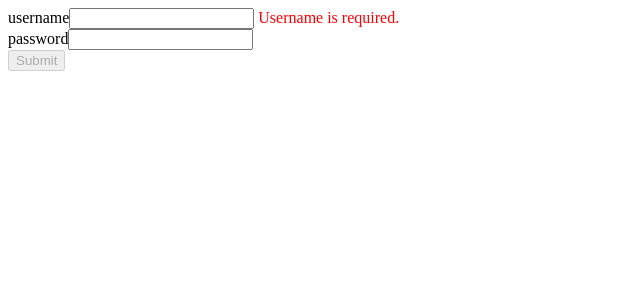
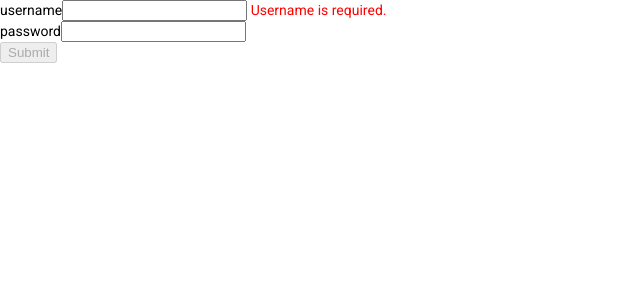
Before and after one commit to omar-alsaheb/angular1, an Angular app: page / in a window 1280 px wide. Shown: the top 300 px of the page, without its empty margins (0-640 px from the left). Built offline with nearby package versions, Linux system fonts and the light colour scheme.

Commit message:
add angular material & fix api url

```diff
--- a/angular.json
+++ b/angular.json
@@ -27,6 +27,7 @@
               "src/assets"
             ],
             "styles": [
+              "./node_modules/@angular/material/prebuilt-themes/indigo-pink.css",
               "src/styles.css"
             ],
             "scripts": []
@@ -94,6 +95,7 @@
               "src/assets"
             ],
             "styles": [
+              "./node_modules/@angular/material/prebuilt-themes/indigo-pink.css",
               "src/styles.css"
             ],
             "scripts": []
--- a/package.json
+++ b/package.json
@@ -11,10 +11,12 @@
   "private": true,
   "dependencies": {
     "@angular/animations": "~13.3.0",
+    "@angular/cdk": "^13.3.7",
     "@angular/common": "~13.3.0",
     "@angular/compiler": "~13.3.0",
     "@angular/core": "~13.3.0",
     "@angular/forms": "~13.3.0",
+    "@angular/material": "^13.3.7",
     "@angular/platform-browser": "~13.3.0",
     "@angular/platform-browser-dynamic": "~13.3.0",
     "@angular/router": "~13.3.0",
--- a/src/app/app.component.ts
+++ b/src/app/app.component.ts
@@ -1,10 +1,20 @@
-import { Component } from '@angular/core';
-
+import { Component, OnInit } from '@angular/core';
+import { Location } from '@angular/common';
+import { environment } from '../environments/environment';
 @Component({
   selector: 'app-root',
   templateUrl: './app.component.html',
   styleUrls: ['./app.component.css']
 })
-export class AppComponent {
+export class AppComponent implements OnInit{
   title = 'angular1';
+  location: Location;
+
+  ngOnInit() {
+    // if (environment.production) {
+    //   if (location.protocol === 'http:') {
+    //     window.location.href = location.href.replace('http', 'https');
+    //   }
+    // }
+  }
 }
--- a/src/app/omar/omar.component.ts
+++ b/src/app/omar/omar.component.ts
@@ -32,7 +32,7 @@
       alert('UserName or password is empty');
     } else {
       this.http
-        .post('https://51.89.42.197/api/Account/AddNewAccount', {
+        .post('https://api.alsaheb.xyz/api/Account/AddNewAccount', {
           ...this.signupForm.value,
           IsMd5Password: false,
           IsAutoConvertMd5: true,
--- a/src/index.html
+++ b/src/index.html
@@ -6,8 +6,11 @@
   <base href="/">
   <meta name="viewport" content="width=device-width, initial-scale=1">
   <link rel="icon" type="image/x-icon" href="favicon.ico">
+  <link rel="preconnect" href="https://fonts.gstatic.com">
+  <link href="https://fonts.googleapis.com/css2?family=Roboto:wght@300;400;500&display=swap" rel="stylesheet">
+  <link href="https://fonts.googleapis.com/icon?family=Material+Icons" rel="stylesheet">
 </head>
-<body>
+<body class="mat-typography">
   <app-root></app-root>
 </body>
 </html>
--- a/src/styles.css
+++ b/src/styles.css
@@ -1 +1,4 @@
 /* You can add global styles to this file, and also import other style files */
+
+html, body { height: 100%; }
+body { margin: 0; font-family: Roboto, "Helvetica Neue", sans-serif; }
```
Also changed, not shown: src/app/app.module.ts (+7 -1 lines), src/app/material/material.module.ts (added, +124 -0 lines), src/app/omar/omar.component.html (+10 -2 lines), 1 other file (tests, documents, lock files or other folders).
